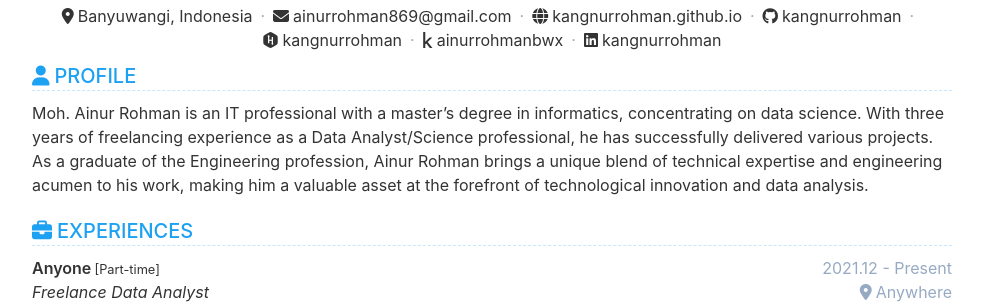
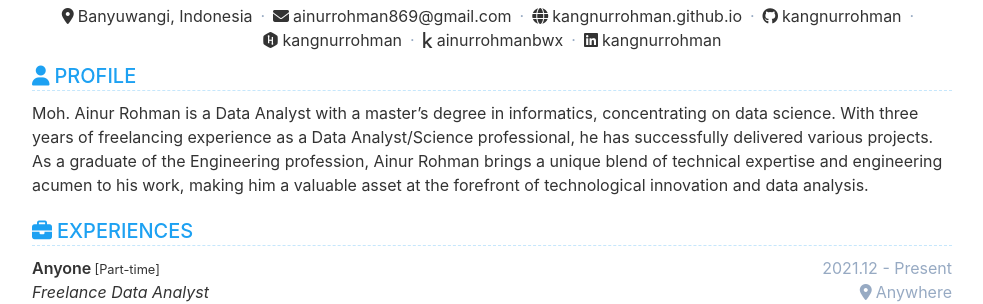
Before and after one commit to kangnurrohman/portfolio, a Jekyll site: the page built from index.html, in a window 1280 px wide and 900 px high. Shown: the part 126-430 px from the top of the window, without its empty margins (148-1131 px from the left). Built offline with Jekyll 4.4.1, drawn with Linux system fonts in a browser that asks for light colours.

Commit message:
Update data.yml

```diff
--- a/_data/data.yml
+++ b/_data/data.yml
@@ -84,7 +84,7 @@ profile:
   order: 1
   title: Profile
   description: |
-    Moh. Ainur Rohman is an IT professional with a master’s degree in informatics, concentrating on data science. With three years of
+    Moh. Ainur Rohman is a Data Analyst with a master’s degree in informatics, concentrating on data science. With three years of
     freelancing experience as a Data Analyst/Science professional, he has successfully delivered various projects. As a graduate of the
     Engineering profession, Ainur Rohman brings a unique blend of technical expertise and engineering acumen to his work, making him a
     valuable asset at the forefront of technological innovation and data analysis.
```
